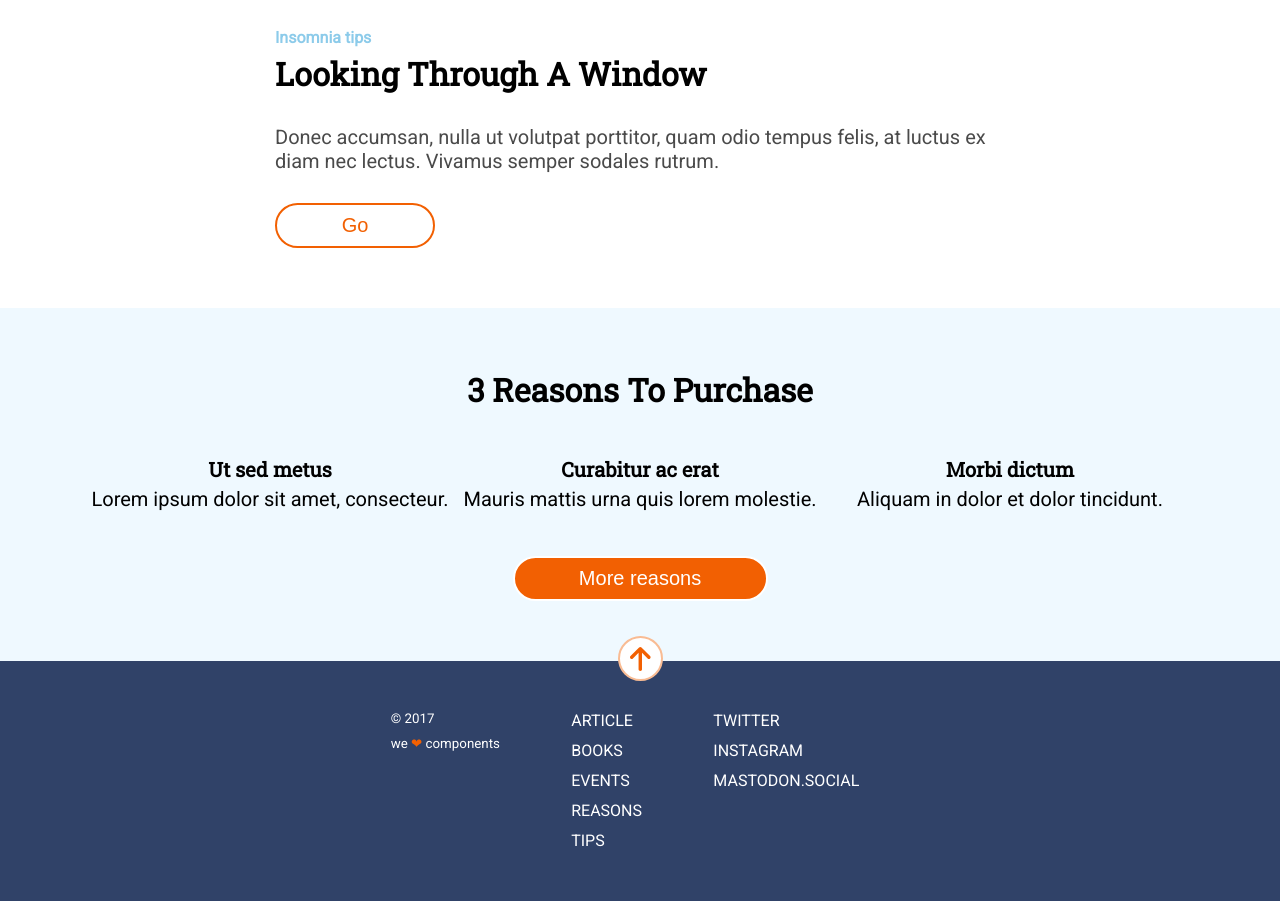
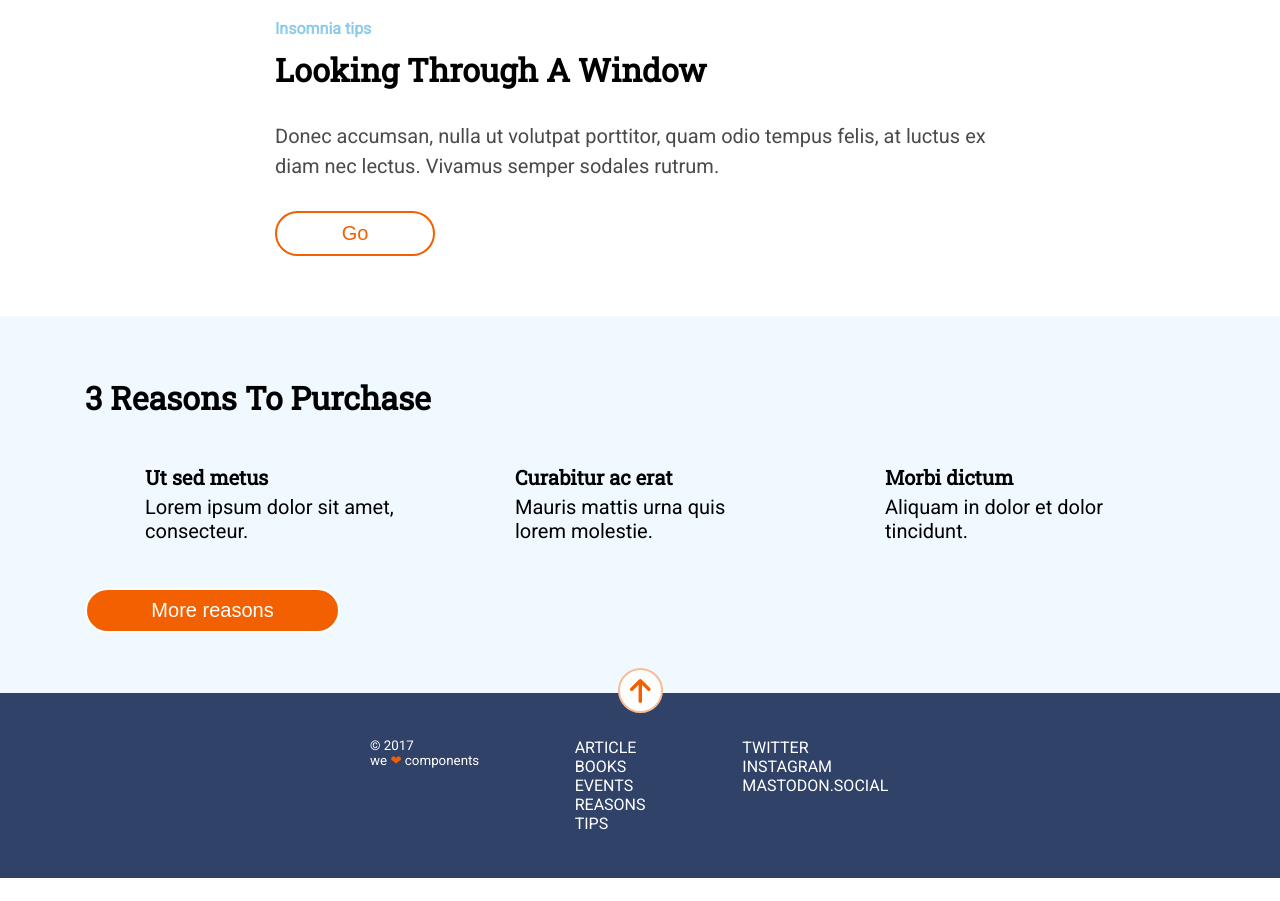
Before and after one commit to Adalab/modulo-1-evaluacion-final-evaferrerasbr, a website: page docs/index.html in a window 1280 px wide. Shown: the part 860-1761 px from the top of the page. After the commit the page ends 1738 px from the top, so only its background shows below. Drawn offline with nearby package versions, Linux system fonts and the light colour scheme; files that its build step writes are made by us from their sources.

Commit message:
Update revision branch

```diff
--- a/src/scss/components/_typography.scss
+++ b/src/scss/components/_typography.scss
@@ -2,25 +2,6 @@ body {
   font-family: $font-family;
   font-size: $font-size;
   color: $font-color-base;
-  @include tablet {
-    font-size: 1.5rem;
-  }
-}
-
-.txt--title {
-  font-family: $font-title;
-}
-
-.txt--dark {
-  color: $color-brand-7;
-}
-
-.txt--light {
-  color: $color-brand-2;
-}
-
-.section--color {
-  color: $color-brand-3;
 }
 
 .txt--xl {
@@ -50,6 +31,13 @@ body {
   }
 }
 
+.txt--base {
+  font-size: 1rem;
+  @include tablet {
+    font-size: 1.5rem;
+  }
+}
+
 .txt--sm {
   font-size: 0.875rem;
   @include desktop {
@@ -72,3 +60,27 @@ body {
 .txt--center {
   text-align: center;
 }
+
+.txt--normal {
+  font-weight: normal;
+}
+
+.txt--height {
+  line-height: 30px;
+}
+
+.txt--title {
+  font-family: $font-title;
+}
+
+.txt--dark {
+  color: $color-brand-7;
+}
+
+.txt--light {
+  color: $color-brand-2;
+}
+
+.section--color {
+  color: $color-brand-3;
+}
--- a/src/scss/layout/_footer.scss
+++ b/src/scss/layout/_footer.scss
@@ -1,22 +1,16 @@
 .footer {
-  font-size: 1rem;
   background-color: $color-brand-5;
   position: relative;
   display: flex;
   flex-direction: column;
   align-items: center;
-  text-align: center;
-  padding-top: 60px;
-  padding-bottom: 15px;
-  line-height: 1.88;
+  padding: 60px 0 15px 0; /*padding bottom es 15 porque a cada item le he puesto un margin bottom de 30*/
   @include tablet {
-    padding-top: 45px;
-    padding-left: 40px;
-    padding-right: 40px;
     flex-direction: row;
     justify-content: space-around;
     align-items: flex-start;
     text-align: left;
+    padding: 45px 0 45px 0;
     .footer__item--copyright {
       order: -1;
     }
@@ -25,6 +19,26 @@
     padding-left: 370px;
     padding-right: 370px;
   }
+}
+
+.footer__item {
+  width: 210px;
+  margin-bottom: 30px;
+  @include tablet {
+    margin-bottom: 0;
+  }
+}
+
+.footer__item--copyright {
+  display: flex;
+  flex-direction: column;
+  @include desktop {
+    margin-right: 37px;
+  }
+}
+
+.heart {
+  color: $color-brand-1;
 }
 
 .footer__button {
@@ -46,19 +60,3 @@
     border: 2px solid $color-brand-2;
   }
 }
-
-.footer__item {
-  margin-bottom: 30px;
-  @include desktop {
-    margin-right: 30px;
-  }
-}
-
-.footer__item--copyright {
-  display: flex;
-  flex-direction: column;
-}
-
-.heart {
-  color: $color-brand-1;
-}
--- a/src/scss/layout/_main-reasons.scss
+++ b/src/scss/layout/_main-reasons.scss
@@ -1,6 +1,5 @@
 .main-reasons {
   background-color: $color-brand-6;
-  text-align: center;
   padding: 30px 15px 60px 15px;
   @include tablet {
     padding: 30px 40px 60px 40px;
@@ -32,6 +31,17 @@
   grid-row: span 1;
 }
 
+.grid__item {
+  margin: auto;
+  max-width: 180px;
+  @include tablet {
+    max-width: 210px;
+  }
+  @include desktop {
+    max-width: 250px;
+  }
+}
+
 .main-reasons__title {
   margin-bottom: 45px;
 }
--- a/src/scss/layout/_main-tips.scss
+++ b/src/scss/layout/_main-tips.scss
@@ -2,7 +2,7 @@
   background-color: $color-brand-2;
   padding: 30px 15px 45px 15px;
   @include tablet {
-    padding: 30px 39px 60px 39px;
+    padding: 30px 40px 60px 40px;
   }
   @include desktop {
     padding: 60px 275px 60px 275px;
@@ -11,11 +11,15 @@
 
 .main-tips__title {
   margin-bottom: 5px;
+  @include tablet {
+    margin-bottom: 10px;
+  }
 }
 
 .main-tips__text {
-  margin: 15px auto 30px auto;
+  line-height: 30px;
+  margin: 15px 0 30px 0;
   @include tablet {
-    margin: 30px auto 30px auto;
+    margin: 30px 0 30px 0;
   }
 }
--- a/src/scss/styles.scss
+++ b/src/scss/styles.scss
@@ -1,5 +1,5 @@
+@import "core/variables";
 @import "core/mixins";
-@import "core/variables";
 @import "core/reset";
 @import "components/typography";
 @import "components/buttons";
```
Also changed, not shown: src/html/partials/footer.html (+1 -1 lines), src/html/partials/hero.html (+1 -1 lines), src/html/partials/main-reasons.html (+2 -2 lines), src/html/partials/main-tips.html (+1 -1 lines).
